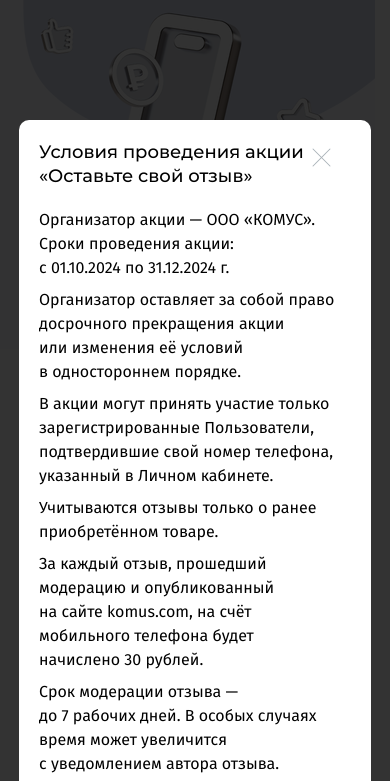
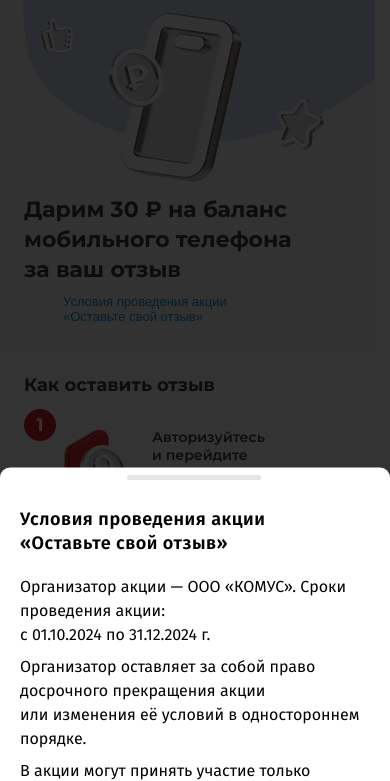
Before and after one commit to jjjenya/example3, a website: page source/index.html in a window 390 px wide. Both pictures are taken after a click on the button "Условия проведения акции «Оставьте свой отзыв»". Shown: the top 781 px of the page. Drawn offline with nearby package versions, Linux system fonts and the light colour scheme; files that its build step writes are made by us from their sources; files whose address does not match are found by name.

Commit message:
add popup-mobile --test

```diff
--- a/source/index.html
+++ b/source/index.html
@@ -296,7 +296,7 @@
           <div class="popup__wrapper">
             <div class="popup__content">
               <div class="popup__title-wrapper">
-                <h2 class="popup__title section__title">Условия проведения акции «Оставьте свой отзыв»</h2>
+                <h2 class="popup__title section__title">Условия проведения акции<br>«Оставьте свой отзыв»</h2>
                 <span class="popup__button popup__button--closed"></span>
               </div>
               <p class="popup__text">Организатор акции&nbsp;&mdash; ООО &laquo;КОМУС&raquo;. Сроки проведения акции:<br>с&nbsp;01.10.2024 по&nbsp;31.12.2024&nbsp;г.</p>
--- a/source/styles/blocks/popup.scss
+++ b/source/styles/blocks/popup.scss
@@ -1,11 +1,21 @@
+.popup .popup__page {
+  max-width: 100%;
+
+  @media (min-width: $desktop-width) {
+    max-height: 522px;
+    max-width: 630px;
+  }
+}
+
 .popup__page {
   position: fixed;
   margin: 0;
   width: 100%;
 
-  top: 62%;
+  // top: 62%;
+  top: 0;
   left: 50%;
-  transform: translate(-50%, -50%);
+  transform: translate(-50%, 58%);
   border: none;
   background-color: #ffffff;
   color: #000000;
@@ -15,18 +25,30 @@
   text-align: center;
 
   // self
-  padding: 20px 34px 20px 20px;
+  padding: 20px 26px 20px 20px;
   border-radius: 10px 10px 0 0;
 
 
+  animation: ani 1s forwards;
+
+  @keyframes ani {
+    from {
+      top: 50%;
+    }
+
+    to {
+      top: 0%;
+    }
+  }
+
+
   @media (min-width: $desktop-width) {
+    animation: none;
     top: 50%;
-    left: 50%;
     padding: 24px;
-    max-height: 522px;
-    max-width: 630px;
 
     line-height: 22px;
+    transform: translate(-50%, -50%);
 
     border-radius: $border-radius;
     box-shadow: 0 16px 24px 0 rgba(96, 97, 112, 0.16), 0 2px 8px 0 rgba(40, 41, 61, 0.04);
@@ -58,18 +80,28 @@
 }
 
 .popup__content .popup__title {
+  font-weight: 600;
+  font-family: $font--basic;
+  letter-spacing: 0.03em;
+
+  @media (min-width: $desktop-width) {
     font-weight: 500;
+    font-family: $font--second;
+    letter-spacing: 0;
+  }
 }
 
 .popup__title {
   margin: 0;
+  margin-top: 20px;
+  margin-bottom: 20px;
   font-size: 26px;
   line-height: 32px;
 
-  margin-bottom: 20px;
 
   @media (min-width: $desktop-width) {
     max-width: 420px;
+    margin-top: 0;
     margin-bottom: 24px;
   }
 }
@@ -93,32 +125,49 @@
 .popup__button {
   position: absolute;
   margin: 0;
+  top: -12px;
+  right: 30%;
+  background-color: $line-color;
+  width: 134px;
+  height: 5px;
+  border-radius: 100px;
+
+  @media (min-width: $desktop-width) {
+    background-color: transparent;
     top: 5px;
     right: 3px;
     height: 25px;
     width: 25px;
+    border-radius: none;
+  }
 }
 
 .popup__button::before,
 .popup__button::after {
   content: "";
   position: absolute;
+
+  @media (min-width: $desktop-width) {
+    background-color: $close-color;
     width: 25px;
     height: 1px;
-  background-color: $close-color;
     border-radius: 4px;
+  }
 }
 
 .popup__button::before {
+  @media (min-width: $desktop-width) {
     transform: rotate(45deg);
     box-shadow: none;
   }
+}
 
 .popup__button::after {
+  @media (min-width: $desktop-width) {
     transform: rotate(-45deg);
     box-shadow: none;
   }
-
+}
 
 .popup__button:hover,
 .popup__button:focus-visible {
--- a/source/styles/common/variables.scss
+++ b/source/styles/common/variables.scss
@@ -45,6 +45,7 @@ $padding-desktop: 40px;
 $overlay-bg: #363a47;
 $popup-bg: #ffffff;
 $close-color: #a8b1b7;
+$line-color: #e5e5e5;
 
 // Animation
 $transition: background-color 0.2s linear;
```
Also changed, not shown: 3.jpg (added). Lines whose indentation alone changed are shown as unchanged.
